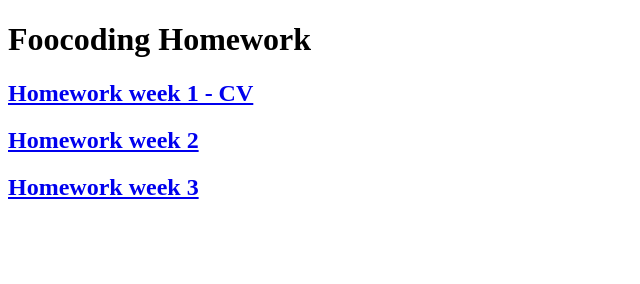
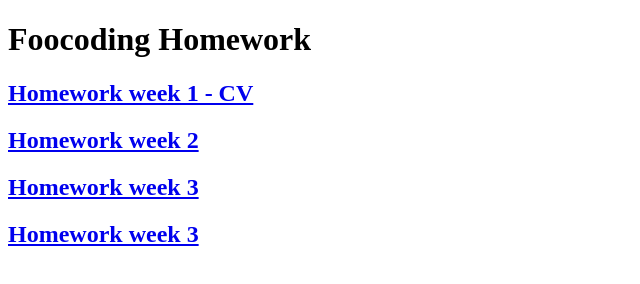
Before and after one commit to Elena1987bt/FOO-CODING, a plain HTML site: page index.html in a window 1280 px wide. Shown: the whole page, without its empty margins (0-640 px from the left). Drawn offline with Linux system fonts and the light colour scheme.

Commit message:
Update index.html

```diff
--- a/index.html
+++ b/index.html
@@ -11,6 +11,9 @@
       <h2><a href="Html-Css-Module/week-1/personal-website/index.html" target='_blank'>Homework week 1 - CV</a></h2>
       <h2><a href="Html-Css-Module/week-2/index.html" target='_blank'>Homework week 2</a></h2>
       <h2><a href="Html-Css-Module/week-3/index.html" target='_blank'>Homework week 3</a></h2>
+      <h2>
+        <a href="JavaScript-Module-2/week-1/index.html" target='_blank'>Homework week 3</a>
+      </h2>
     </section>
   </body>
 </html>
```
